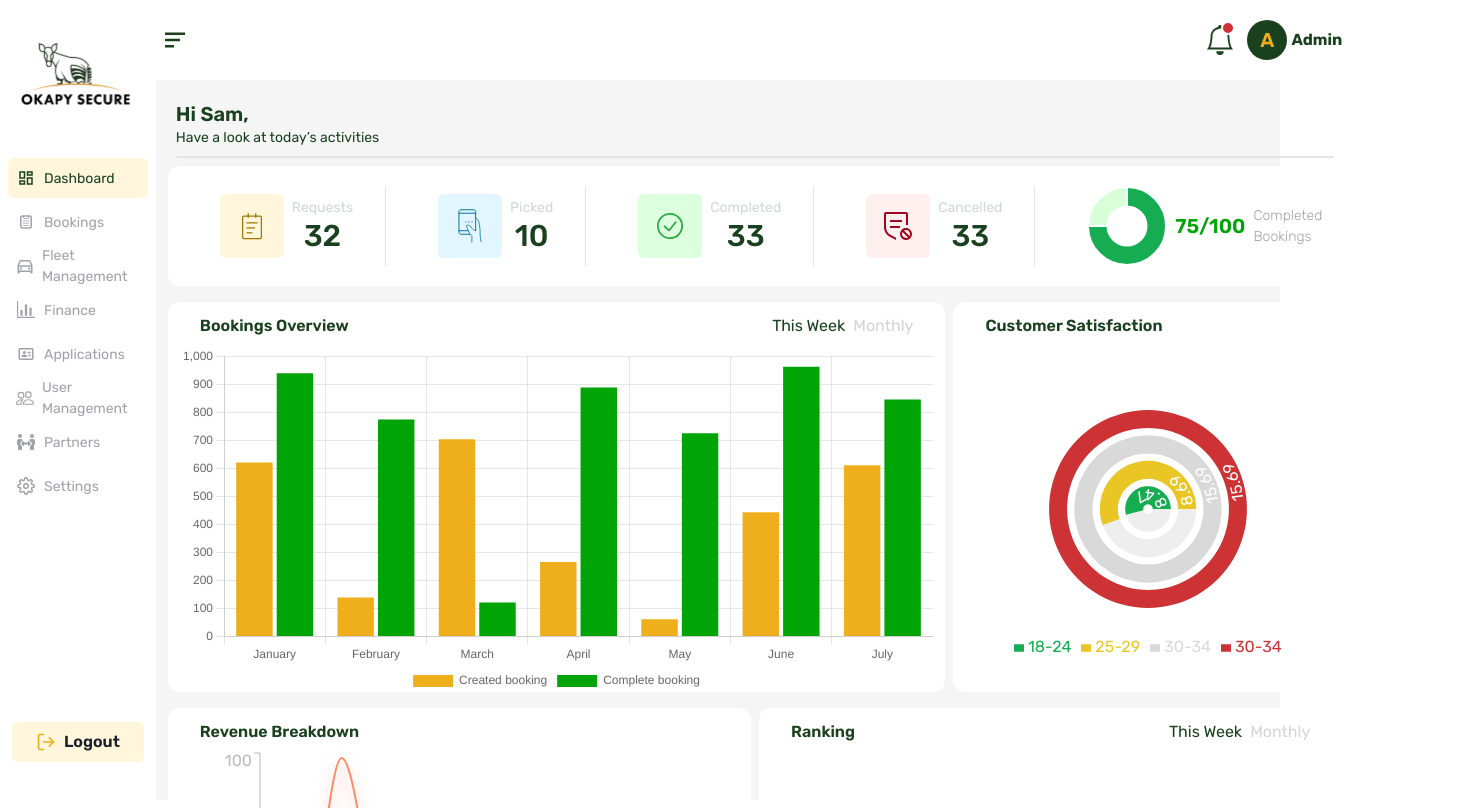
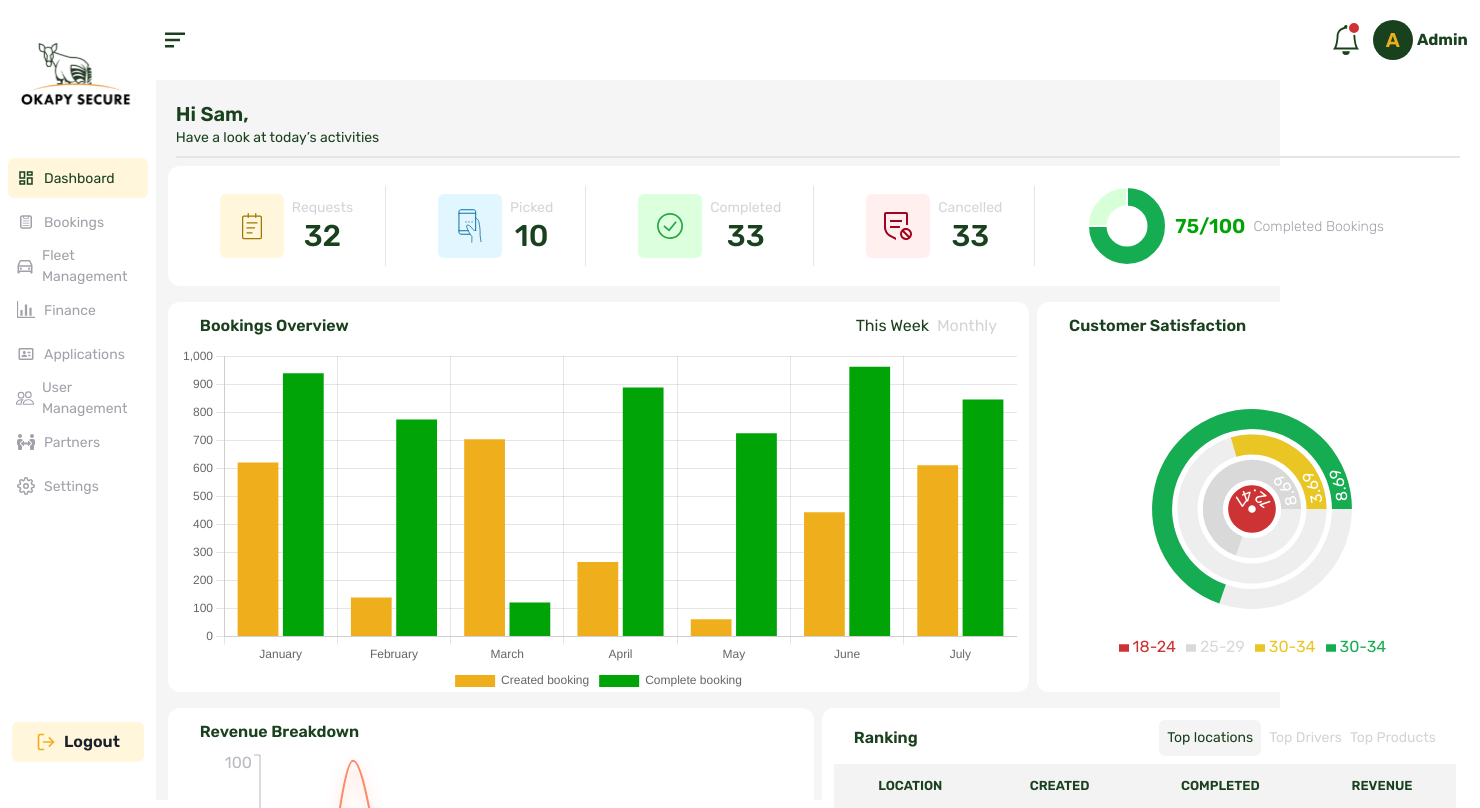
Before and after one commit to Pekstaar/pie-admin, a React (Create React App) app: page / in a window 1280 px wide. Shown: the whole page, 1480 px wide, since content can reach past the window. Built offline with nearby package versions, Linux system fonts and the light colour scheme.

Commit message:
[UDPATE]: dashboard charts

```diff
--- a/src/components/charts/Radial.jsx
+++ b/src/components/charts/Radial.jsx
@@ -9,27 +9,27 @@ import {
 const data = [
   {
     name: "18-24",
-    uv: 8.47,
+    uv: 12.47,
     pv: 2400,
-    fill: "#16AC52",
+    fill: "#CD3234",
   },
   {
     name: "25-29",
     uv: 8.69,
     pv: 4567,
+    fill: "#D9D9D9",
+  },
+  {
+    name: "30-34",
+    uv: 3.69,
+    pv: 1398,
     fill: "#EAC625",
   },
   {
     name: "30-34",
-    uv: 15.69,
-    pv: 1398,
-    fill: "#D9D9D9",
-  },
-  {
-    name: "30-34",
-    uv: 15.69,
+    uv: 8.69,
     pv: 20,
-    fill: "#CD3234",
+    fill: "#16AC52",
   },
 ];
 
@@ -49,7 +49,7 @@ export default class RadialChart extends PureComponent {
           cy="50%"
           innerRadius="10%"
           outerRadius="80%"
-          barSize={18}
+          barSize={20}
           data={data}
         >
           <RadialBar
--- a/src/components/general/Table.jsx
+++ b/src/components/general/Table.jsx
@@ -1,5 +1,11 @@
 import React from "react";
-const Table = ({ headers, children, hasCheckbox = false, headerClass }) => {
+const Table = ({
+  size,
+  headers,
+  children,
+  hasCheckbox = false,
+  headerClass,
+}) => {
   return (
     <div className="  w-full">
       <div className=" overflow-hidden ">
@@ -13,7 +19,9 @@ const Table = ({ headers, children, hasCheckbox = false, headerClass }) => {
               )}
               {headers.map((h) => (
                 <th
-                  className={`text-center py-3 px-4 uppercase font-semibold text-sm ${headerClass}`}
+                  className={`text-center py-3 px-4 uppercase font-semibold ${
+                    size === "sm" ? "text-[13px]" : "text-sm"
+                  } ${headerClass}`}
                 >
                   {h}
                 </th>
--- a/src/pages/Dashboard.jsx
+++ b/src/pages/Dashboard.jsx
@@ -1,53 +1,57 @@
 import { Box, HStack, Text } from "@chakra-ui/react";
 import React, { useMemo } from "react";
 import { BarChart } from "../components/charts/Bar";
+import { Doughnat } from "../components/charts/Doughnat";
 // import { Doughnat } from "../components/charts/Doughnat";
 import { CustomLineChart } from "../components/charts/LineChart";
 import RadialChart from "../components/charts/Radial";
 import ActivitiesCard from "../components/dashboard/ActivitiesCard";
 import Breadcrumb from "../components/dashboard/Breadcrumb";
+import Table from "../components/general/Table";
 import Wrapper from "../components/general/Wrapper";
 
 const Dashboard = () => {
-  // const customerSatisfaction = useMemo(
-  //   () => ({
-  //     options: {
-  //       plugins: {
-  //         centerText: {
-  //           display: true,
-  //           text: "90%",
-  //         },
-  //         legend: {
-  //           display: false,
-  //           position: "bottom",
-  //         },
-  //       },
-  //     },
+  const bookingsByProduct = useMemo(
+    () => ({
+      options: {
+        plugins: {
+          centerText: {
+            display: true,
+            text: "90%",
+          },
+          legend: {
+            display: true,
+            position: "right",
+          },
+        },
+      },
 
-  //     data: {
-  //       labels: [
-  //         "Very satisfied",
-  //         "Satisfied",
-  //         "Dissatisfied",
-  //         "Very dissatisfied",
-  //       ],
-  //       datasets: [
-  //         {
-  //           label: "# of Votes",
-  //           data: [
-  //             Math.random() * 20,
-  //             Math.random() * 30,
-  //             Math.random() * 40,
-  //             Math.random() * 50,
-  //           ],
-  //           backgroundColor: ["#16AC52", "#EAC625", "#D9D9D9", "#BB1600"],
-  //         },
-  //       ],
-  //       text: "40",
-  //     },
-  //   }),
-  //   []
-  // );
+      data: {
+        labels: ["Gifts", "Electronics", "Documents", "Package", "Others"],
+        datasets: [
+          {
+            label: "# of Votes",
+            data: [
+              (Math.random() * 20) / 100,
+              (Math.random() * 30) / 100,
+              (Math.random() * 40) / 100,
+              (Math.random() * 50) / 100,
+              (Math.random() * 60) / 100,
+            ],
+            backgroundColor: [
+              "#6EF07B",
+              "#6FCDFB",
+              "#FF65C1",
+              "#BB1600",
+              "#FFCF63",
+            ],
+          },
+        ],
+        text: "40",
+      },
+    }),
+    []
+  );
 
   const labels = [
     "January",
@@ -140,7 +144,7 @@ const Dashboard = () => {
 
       {/* ranking and revenue breakdown */}
       <HStack my={"4"} gap={"2"}>
-        <Wrapper className={"w-1/2 flex flex-col"} h={"350px"}>
+        <Wrapper className={"w-1/2 flex flex-col"} h={"390px"}>
           {/* header */}
           <HStack justifyContent={"space-between"} px={"5"}>
             <Text fontWeight={"semibold"}>Revenue Breakdown</Text>
@@ -152,30 +156,55 @@ const Dashboard = () => {
           {/* </div> */}
         </Wrapper>
 
-        <Wrapper className={"w-1/2"} h={"350px"}>
+        <Wrapper className={"w-1/2"} h={"390px"}>
           {/* header */}
-          <HStack justifyContent={"space-between"} px={"5"}>
+          <HStack justifyContent={"space-between"} px={"5"} mb={"2"}>
             <Text fontWeight={"semibold"}>Ranking</Text>
 
-            <Box display={"flex"} gap={"2"}>
-              <Text>This Week</Text>
-              <Text className={"text-zinc-300"}>Monthly</Text>
+            <Box className={"flex items-center text-sm"} gap={"2"}>
+              <Box className="bg-zinc-100 rounded-md p-2">Top locations</Box>
+              <Text className={"text-zinc-300 "}>Top Drivers</Text>
+              <Text className={"text-zinc-300 "}>Top Products</Text>
             </Box>
           </HStack>
 
           {/* body */}
+          <Table size={"sm"} headers={[...Object.keys(sampleRanking[0])]}>
+            {sampleRanking?.map((data, key) => {
+              const isEven = key % 2;
+
+              return (
+                <tr
+                  className={`h-10 capitalize text-[12px] ${
+                    isEven ? "bg-[#F9F9F9]" : "white"
+                  }`}
+                >
+                  <td className=" text-center py-1 px-4">{data?.location}</td>
+                  <td className=" text-center py-1 px-4">{data?.created}</td>
+                  <td className="text-center py-1 px-4">{data?.completed}</td>
+                  <td className="text-center py-1 px-4">{data?.revenue}</td>
+                </tr>
+              );
+            })}
+          </Table>
         </Wrapper>
       </HStack>
 
       {/* Bookings by product category and vehicle type*/}
       <HStack my={"4"} gap={"2"}>
-        <Wrapper className={"w-1/3"} h={"350px"}>
+        <Wrapper className={"w-1/3 flex flex-col "} h={"390px"}>
           {/* header */}
           <HStack justifyContent={"space-between"} px={"5"}>
             <Text fontWeight={"semibold"}>Bookings by product category</Text>
           </HStack>
 
           {/* body */}
+          <div className="h-[350px] w-[410px] flex justify-start m-auto">
+            <Doughnat
+              data={bookingsByProduct.data}
+              options={bookingsByProduct.options}
+            />
+          </div>
         </Wrapper>
 
         <Wrapper className={"w-2/3"} h={"390px"}>
@@ -190,6 +219,7 @@ const Dashboard = () => {
           </HStack>
 
           {/* body */}
+
           <BarChart data={barChart?.data} options={barChart?.options} />
         </Wrapper>
       </HStack>
@@ -198,3 +228,48 @@ const Dashboard = () => {
 };
 
 export default Dashboard;
+
+const sampleRanking = [
+  {
+    location: "Kasarani",
+    created: "20",
+    completed: "18",
+    revenue: "18000",
+  },
+  {
+    location: "Ngong",
+    created: "15",
+    completed: "14",
+    revenue: "14000",
+  },
+  {
+    location: "Kasarani",
+    created: "20",
+    completed: "18",
+    revenue: "18000",
+  },
+  {
+    location: "Ngong",
+    created: "15",
+    completed: "14",
+    revenue: "14000",
+  },
+  {
+    location: "Kasarani",
+    created: "20",
+    completed: "18",
+    revenue: "18000",
+  },
+  {
+    location: "Ngong",
+    created: "15",
+    completed: "14",
+    revenue: "14000",
+  },
+  {
+    location: "Ngong",
+    created: "15",
+    completed: "14",
+    revenue: "14000",
+  },
+];
```
